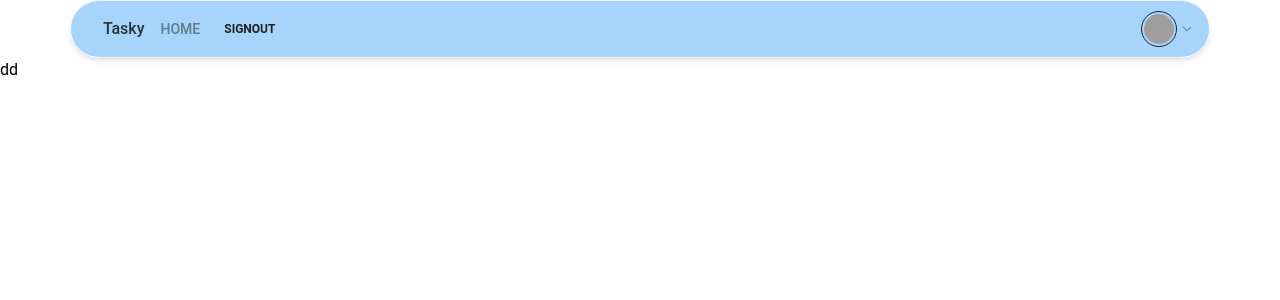
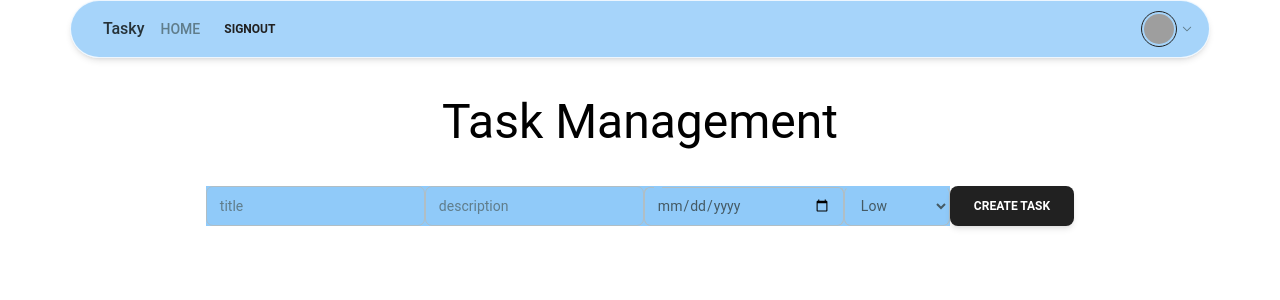
Before and after one commit to safimiazi/task-management-client, a React (Vite) app: page /dashboard in a window 1280 px wide. Shown: the top 300 px of the page. Built offline with nearby package versions, Linux system fonts and the light colour scheme; no server answers; grey boxes are pictures that could not be loaded.

Commit message:
input setup

```diff
--- a/src/Pages/Dashboard/DashDetails.jsx
+++ b/src/Pages/Dashboard/DashDetails.jsx
@@ -1,9 +1,36 @@
+import { Button, Input } from '@material-tailwind/react';
 import React from 'react';
 
 const DashDetails = () => {
     return (
-        <div>
-            dd
+        <div className='min-h-screen'>
+            <div className='py-10 text-center'>
+                <h1 className='text-5xl '>Task Management</h1>
+                <div className='flex justify-center py-10'>
+                    <div className="rounded-none bg-blue-200">
+                        <Input type='text' className='' label="title" />
+                    </div>
+                    <div className="rounded-none bg-blue-200">
+                        <Input type='text' label="description" />
+                    </div>
+                    <div className="rounded-none bg-blue-200">
+                        <Input type='date'  />
+                    </div>
+                    <div className='rounded-none bg-blue-200'>
+                        <select
+                            className="peer h-full w-full rounded-[7px] border border-blue-gray-200 border-t-transparent bg-transparent px-3 py-2.5 font-sans text-sm font-normal text-blue-gray-700 outline outline-0 transition-all placeholder-shown:border placeholder-shown:border-blue-gray-200 placeholder-shown:border-t-blue-gray-200 empty:!bg-gray-900 focus:border-2 focus:border-gray-900 focus:border-t-transparent focus:outline-0 disabled:border-0 disabled:bg-blue-gray-50">
+
+                            <option value="low">Low</option>
+                            <option value="moderate">moderate</option>
+                            <option value="high">High</option>
+                        </select>
+
+                    </div>
+                    <div>
+                        <Button>Create Task</Button>
+                    </div>
+                </div>
+            </div>
         </div>
     );
 };
```
